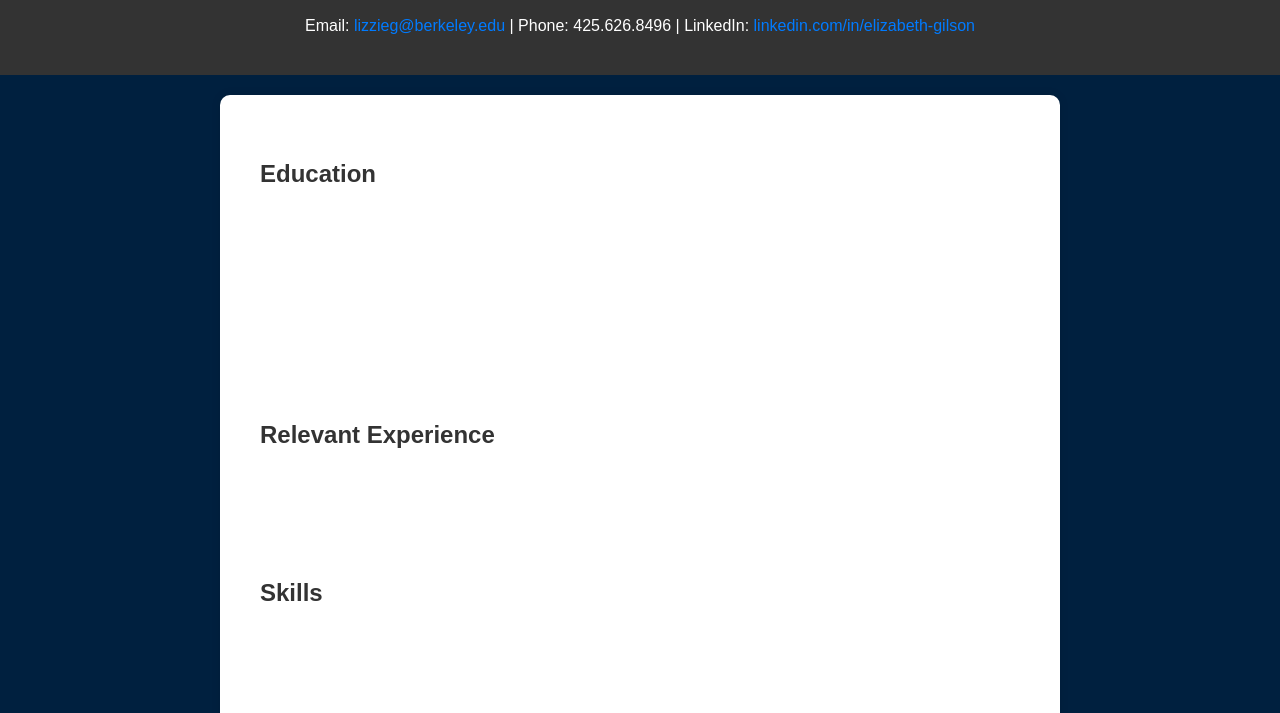
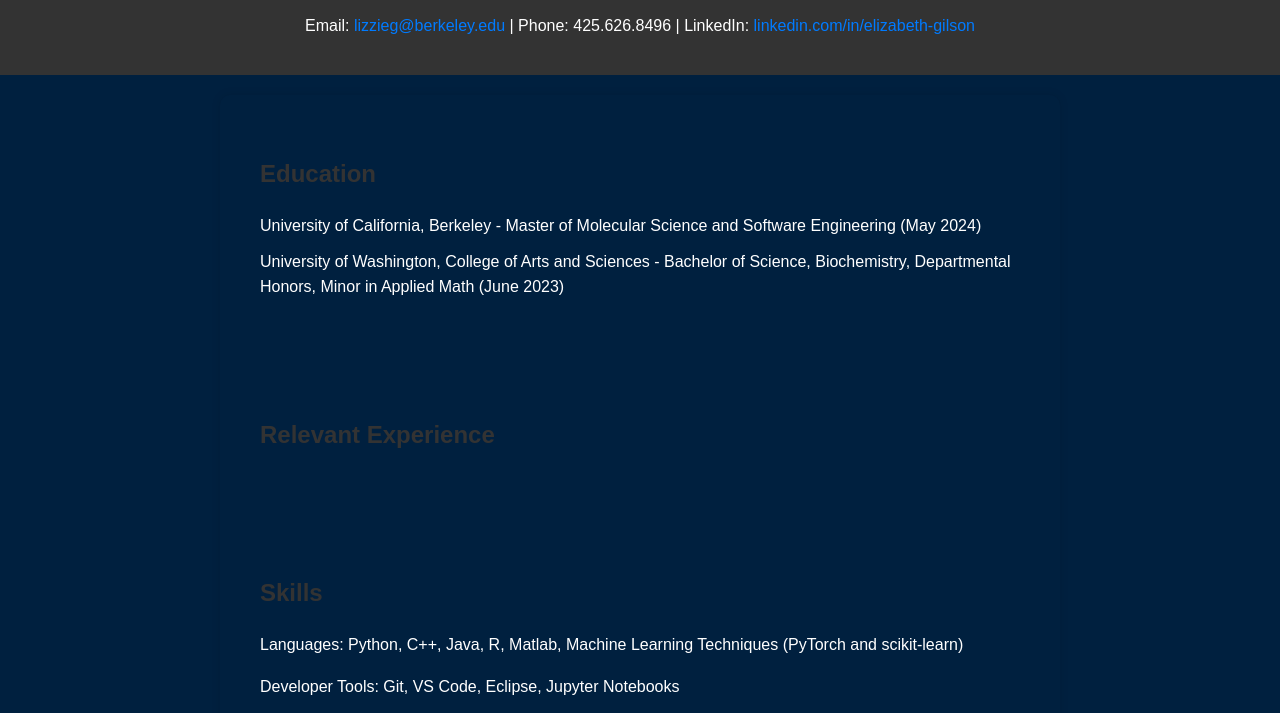
Before and after one commit to lizzie-gilson1/lizzie-gilson1.github.io, a plain HTML site: page Main_Page.html in a window 1280 px wide. Shown: the part 74-787 px from the top of the page. Drawn offline with Linux system fonts and the light colour scheme.

Commit message:
Update Main_Page.html

```diff
--- a/Main_Page.html
+++ b/Main_Page.html
@@ -30,7 +30,7 @@
             max-width: 800px;
             margin: 20px auto;
             padding: 20px;
-            background-color: #fff; /* White background for content */
+            background-color: #00203FFF; /* White background for content */
             box-shadow: 0 0 10px rgba(0, 0, 0, 0.1);
             border-radius: 10px;
         }
```
